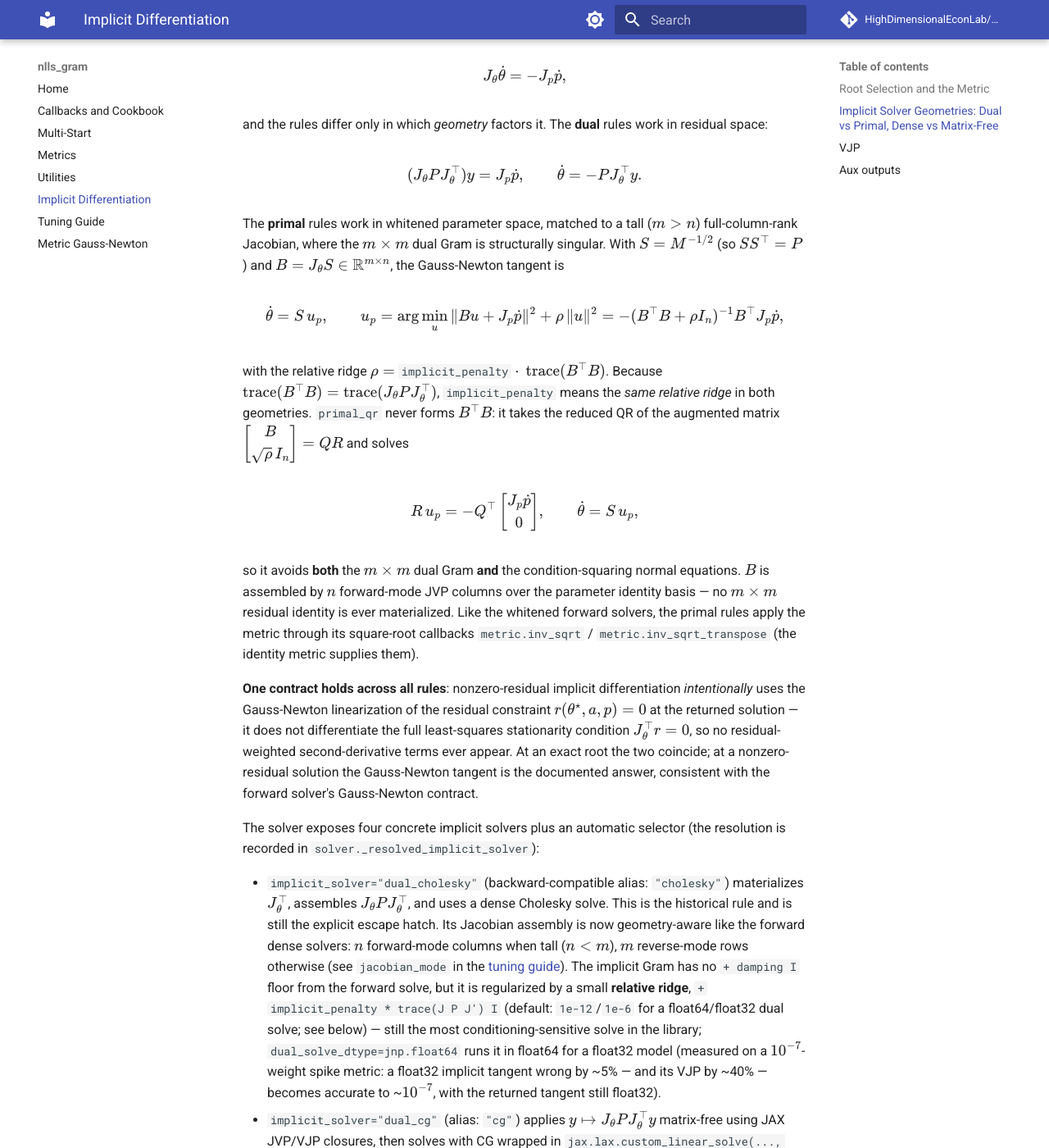
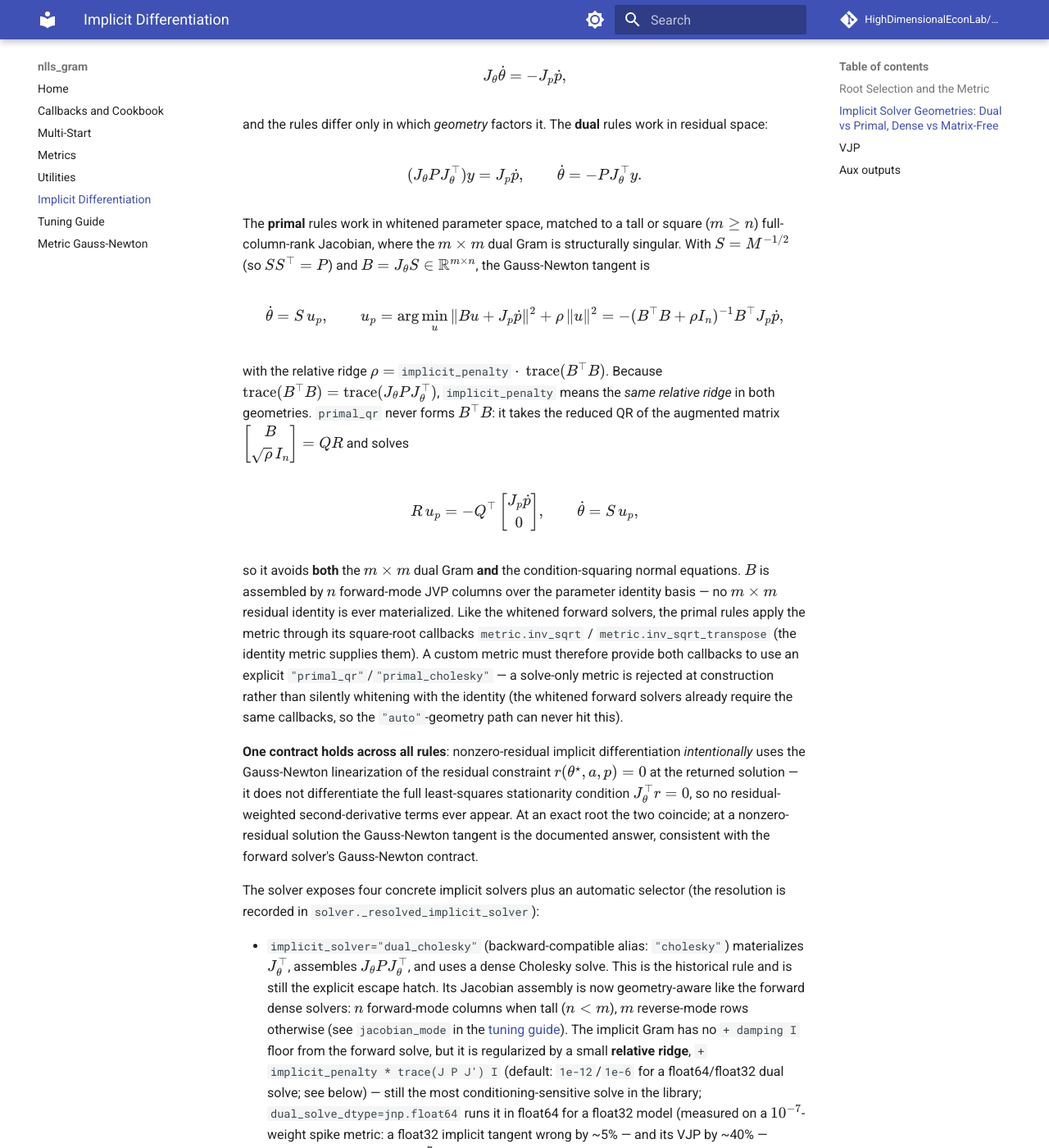
Before and after one commit to HighDimensionalEconLab/nlls_gram, an MkDocs documentation site: the page built from docs/implicit_ad.md, in a window 1280 px wide and 1400 px high, scrolled down 2046 px. Shown: the whole window at 82% size. Built offline with MkDocs 1.6.1 and Material for MkDocs 9.7.7, drawn with Linux system fonts in a browser that asks for light colours; comment, search, counter and statistics services are not loaded; some of the changed text lies outside the part shown.

Commit message:
fix: square implicit geometry ties break to primal_qr, not the Gram
At m == n both factorizations have the same width, but the dual route
assembles and factors the Gram J P J', squaring the condition number,
while primal QR factors the whitened Jacobian directly -- so the
"geometry" auto-dispatch now resolves m >= n to primal_qr and keeps
dual_cholesky only for strictly fat systems (m < n). Docs and the
dispatch test updated accordingly (square case asserted), and a
second docs-consistency pass aligned every geometry claim with the
final code, including the new custom-metric requirement for explicit
primal rules in implicit_ad.md.

Co-Authored-By: Claude Fable 5 <noreply@anthropic.com>
Claude-Session: https://claude.ai/code/session_016CXTkU2TJ5FHx7gNFCymeW

```diff
--- a/docs/implicit_ad.md
+++ b/docs/implicit_ad.md
@@ -125,7 +125,7 @@ $$
 $$
 
 The **primal** rules work in whitened parameter space, matched to a tall
-(\(m > n\)) full-column-rank Jacobian, where the \(m\times m\) dual Gram is
+or square (\(m \ge n\)) full-column-rank Jacobian, where the \(m\times m\) dual Gram is
 structurally singular. With \(S = M^{-1/2}\) (so \(S S^\top = P\)) and
 \(B = J_\theta S \in \mathbb R^{m\times n}\), the Gauss-Newton tangent is
 
@@ -157,7 +157,11 @@ forward-mode JVP columns over the parameter identity basis — no \(m\times m\)
 residual identity is ever materialized. Like the whitened forward solvers,
 the primal rules apply the metric through its square-root callbacks
 `metric.inv_sqrt` / `metric.inv_sqrt_transpose` (the identity metric
-supplies them).
+supplies them). A custom metric must therefore provide both callbacks to use
+an explicit `"primal_qr"`/`"primal_cholesky"` — a solve-only metric is
+rejected at construction rather than silently whitening with the identity
+(the whitened forward solvers already require the same callbacks, so the
+`"auto"`-geometry path can never hit this).
 
 **One contract holds across all rules**: nonzero-residual implicit
 differentiation *intentionally* uses the Gauss-Newton linearization of the
@@ -206,7 +210,8 @@ selector (the resolution is recorded in
 - `implicit_solver="auto"` (the default) follows the forward solver's
   geometry: `linear_solver="cg"` resolves to `dual_cg`;
   `linear_solver="qr"`, `"augmented_qr"`, and `"lsmr"` resolve by Jacobian
-  shape at trace time (shapes are static) — `primal_qr` when \(m > n\),
+  shape at trace time (shapes are static) — `primal_qr` when \(m \ge n\)
+  (the square tie deliberately avoids the condition-squaring Gram assembly),
   `dual_cholesky` otherwise; and `linear_solver="cholesky"` resolves to
   `dual_cholesky`.
 
--- a/docs/llms.txt
+++ b/docs/llms.txt
@@ -10,5 +10,5 @@
 - [Multi-start — retry failed solves from fresh draws or race starts in parallel under vmap; draw/accept hooks, key schedule, winner-only implicit AD](https://highdimensionaleconlab.github.io/nlls_gram/multi_start/)
 - [Metrics — Metric callback contract, cholesky helper, dense and matrix-free examples](https://highdimensionaleconlab.github.io/nlls_gram/metrics/)
 - [Utilities — tridiagonal/state-space-Matérn/shifted-matvec/diagonal/block-diagonal metric constructors; Sherman-Morrison, Woodbury, identity, and randomized Nyström (FTU) preconditioners serving both required CG hooks; the iterate-adaptive PreconditionerFactory that rebuilds the dual preconditioner from the current iterate each step; the dual-only padded-residual helper; matrix-free LSMR (linear_solver="lsmr") for the whitened damped subproblem when the cg dual is ill-conditioned at small damping, with an optional WhitenedPreconditioner parameter-space right-preconditioner that clusters the LSMR spectrum; and Krylov recycling (RecycleConfig / deflated_pcg) that carries a harvested deflation basis across LM steps](https://highdimensionaleconlab.github.io/nlls_gram/utilities/)
-- [Implicit differentiation — JVP/VJP with respect to p, minimum-norm tangents, geometry-aware implicit solvers (implicit_solver="dual_cholesky"/"dual_cg"/"primal_qr"/"primal_cholesky", aliases "cholesky"/"cg"; "auto" follows the forward solver's geometry, picking the n-wide primal QR rule for tall m > n whitened solves), the Gauss-Newton linearization contract for nonzero residuals, aux outputs](https://highdimensionaleconlab.github.io/nlls_gram/implicit_ad/)
+- [Implicit differentiation — JVP/VJP with respect to p, minimum-norm tangents, geometry-aware implicit solvers (implicit_solver="dual_cholesky"/"dual_cg"/"primal_qr"/"primal_cholesky", aliases "cholesky"/"cg"; "auto" follows the forward solver's geometry, picking the n-wide primal QR rule for tall-or-square m >= n whitened solves), the Gauss-Newton linearization contract for nonzero residuals, aux outputs](https://highdimensionaleconlab.github.io/nlls_gram/implicit_ad/)
 - [Metric Gauss-Newton — minimum-norm math and kernel metric choices](https://highdimensionaleconlab.github.io/nlls_gram/gauss_newton/)
```
Also changed, not shown: README.md (+1 -1 lines), docs/tuning_guide.md (+2 -2 lines), docs/utilities.md (+2 -1 lines), 2 other files.
